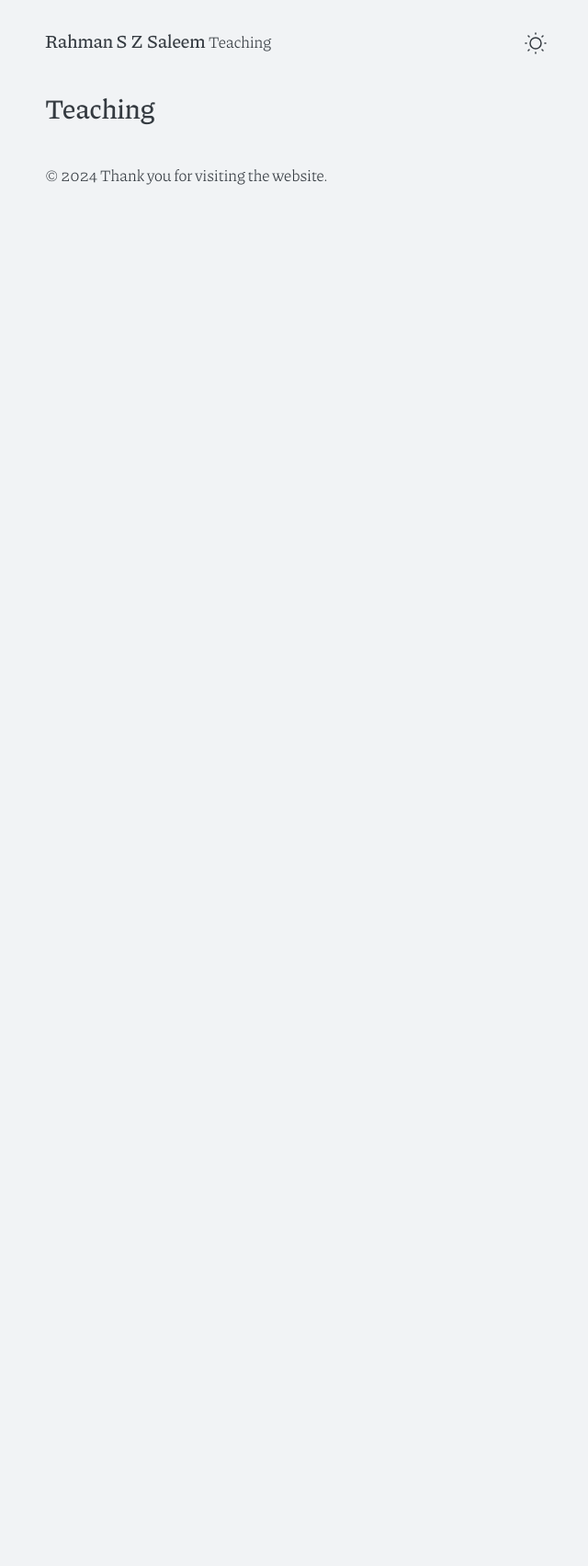
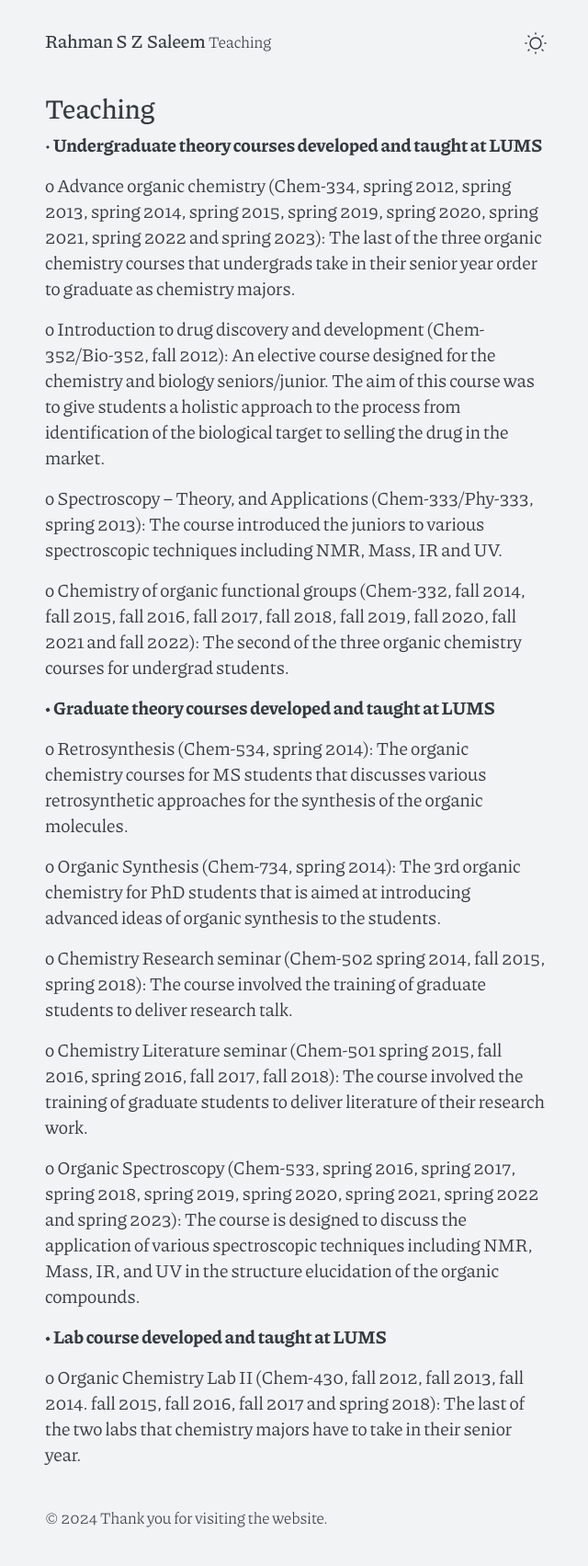
Before and after one commit to rahmanszsaleem/rahmanszsaleem.github.io, a Jekyll site: the page teaching.html, which Jekyll copies as it is, in a window 1280 px wide. Shown: the whole page at 92% size, without its empty margins (318-958 px from the left). Built offline with Jekyll 4.4.1, drawn with Linux system fonts in a browser that asks for light colours; before the commit the page ends 900 px from its top, so only the background shows below that.

Commit message:
Update teaching.html

```diff
--- a/teaching.html
+++ b/teaching.html
@@ -67,6 +67,33 @@
 
 
 
+    <p>&#8226; <b>Undergraduate theory courses developed and taught at LUMS </b> </p>
+
+<p>o Advance organic chemistry (Chem-334, spring 2012, spring 2013, spring 2014, spring 2015, spring 2019, spring 2020, spring 2021, spring 2022 and spring 2023): The last of the three organic chemistry courses that undergrads take in their senior year order to graduate as chemistry majors.  </p>
+
+<p>o Introduction to drug discovery and development (Chem-352/Bio-352, fall 2012): An elective course designed for the chemistry and biology seniors/junior. The aim of this course was to give students a holistic approach to the process from identification of the biological target to selling the drug in the market. </p>
+<p>o Spectroscopy &#8211; Theory, and Applications (Chem-333/Phy-333, spring 2013): The course introduced the juniors to various spectroscopic techniques including NMR, Mass, IR and UV. </p>
+
+<p>o Chemistry of organic functional groups (Chem-332, fall 2014, fall 2015, fall 2016, fall 2017, fall 2018, fall 2019, fall 2020, fall 2021 and fall 2022): The second of the three organic chemistry courses for undergrad students.</p>
+
+<p><b>&#8226; Graduate theory courses developed and taught at LUMS </b></p>
+
+<p>o Retrosynthesis (Chem-534, spring 2014): The organic chemistry courses for MS students that discusses various retrosynthetic approaches for the synthesis of the organic molecules. </p>
+
+<p>o Organic Synthesis (Chem-734, spring 2014): The 3rd organic chemistry for PhD students that is aimed at introducing advanced ideas of organic synthesis to the students. </p>
+
+<p>o Chemistry Research seminar (Chem-502 spring 2014, fall 2015, spring 2018): The course involved the training of graduate students to deliver research talk. </p>
+
+<p>o Chemistry Literature seminar (Chem-501 spring 2015, fall 2016, spring 2016, fall 2017, fall 2018): The course involved the training of graduate students to deliver literature of their research work. </p>
+
+<p>o Organic Spectroscopy (Chem-533, spring 2016, spring 2017, spring 2018, spring 2019, spring 2020, spring 2021, spring 2022 and spring 2023): The course is designed to discuss the application of various spectroscopic techniques including NMR, Mass, IR, and UV in the structure elucidation of the organic compounds. </p>
+
+<p><b>&#8226; Lab course developed and taught at LUMS </b></p>
+
+<p> o Organic Chemistry Lab II (Chem-430, fall 2012, fall 2013, fall 2014. fall 2015, fall 2016, fall 2017 and spring 2018): The last of the two labs that chemistry majors have to take in their senior year. </p>
+
+
+
 
 
 
```
